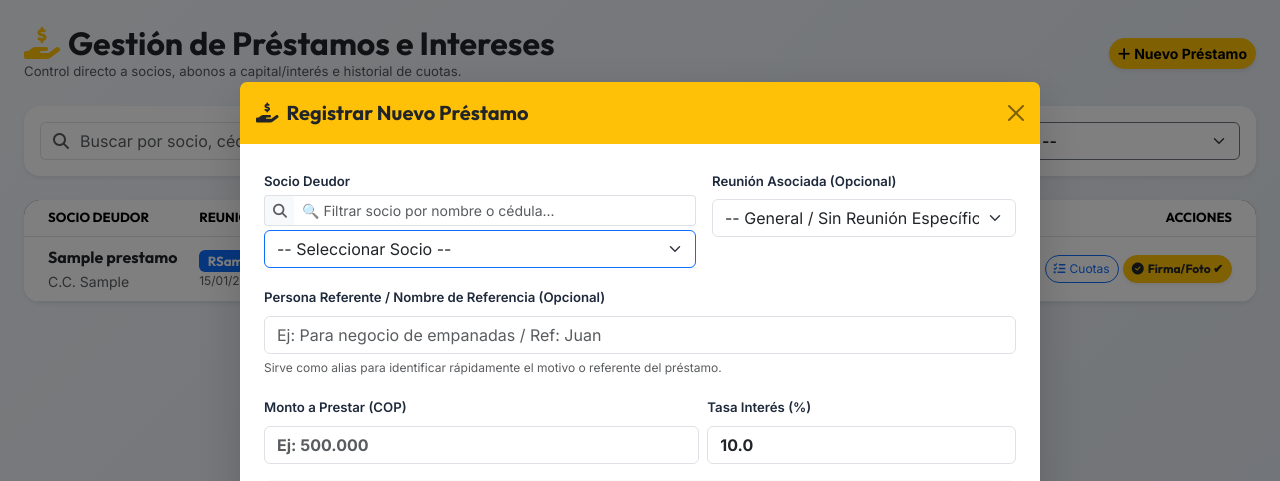
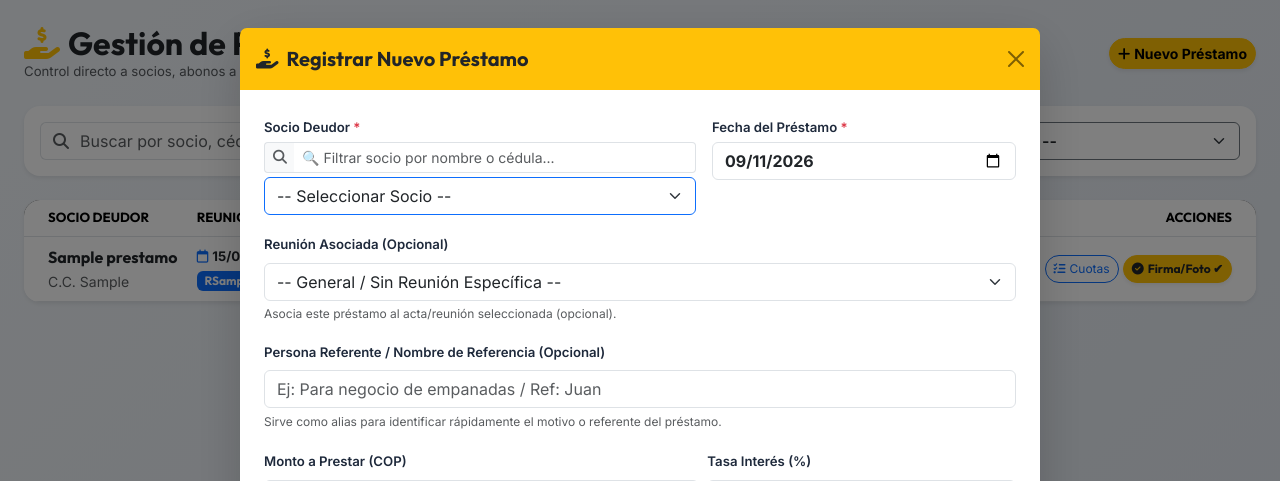
Before and after one commit to julioh99/infonatillera, a PHP site: template app/Views/admin/prestamos.php in a window 1280 px wide, after a click on "Nuevo Préstamo". Shown: the top 481 px of the page. Run offline with PHP 8.4, Linux system fonts and the light colour scheme; the template is opened without the code that fills it: most values are stand-ins (such as "Sample title", 1, 10 or a date in 2020); some libraries are stand-ins or nearby versions.

Commit message:
[Prestamos] Inclusión de fecha del préstamo independiente con migración de datos y campo obligatorio
- Adición de columna fecha_prestamo en natillera_prestamos y migración de préstamos existentes a la fecha de su reunión o creación.

- Inclusión de campo obligatorio fecha_prestamo con valor por defecto la fecha actual en modalNuevoPrestamo y modalEditarPrestamo.

- Actualización de controladores y modelos para recibir, guardar y visualizar la fecha del préstamo en la interfaz.

```diff
--- a/app/Controllers/PrestamoController.php
+++ b/app/Controllers/PrestamoController.php
@@ -54,11 +54,13 @@ class PrestamoController extends Controller {
         }
 
         $reunionId = !empty($_POST['reunion_id']) ? (int)$_POST['reunion_id'] : null;
+        $fechaPrestamo = !empty($_POST['fecha_prestamo']) ? trim($_POST['fecha_prestamo']) : date('Y-m-d');
 
         $prestamoModel = new Prestamo();
         $prestamoId = $prestamoModel->crearPrestamo([
             'socio_deudor_id' => $socioDeudorId,
             'reunion_id' => $reunionId,
+            'fecha_prestamo' => $fechaPrestamo,
             'nombre_referencia' => $nombreReferencia,
             'monto_prestado' => $monto,
             'tasa_interes_mensual' => $tasa,
@@ -139,17 +141,19 @@ class PrestamoController extends Controller {
         $monto = (float)str_replace('.', '', $_POST['monto_prestado'] ?? 0);
         $tasa = (float)($_POST['tasa_interes_mensual'] ?? 10.0);
         $nombreReferencia = trim($_POST['nombre_referencia'] ?? '');
+        $fechaPrestamo = !empty($_POST['fecha_prestamo']) ? trim($_POST['fecha_prestamo']) : date('Y-m-d');
         $estado = trim($_POST['estado'] ?? 'ACTIVO');
 
         if ($id <= 0 || $socioDeudorId <= 0 || $monto <= 0) {
             $_SESSION['error'] = "Datos de préstamo inválidos para actualizar.";
-            $this->redirect('/admin/prestamos');
+            $this->redirectConBusqueda();
         }
 
         $prestamoModel = new Prestamo();
         $ok = $prestamoModel->actualizarPrestamo($id, [
             'socio_deudor_id' => $socioDeudorId,
             'reunion_id' => $reunionId,
+            'fecha_prestamo' => $fechaPrestamo,
             'monto_prestado' => $monto,
             'tasa_interes_mensual' => $tasa,
             'nombre_referencia' => $nombreReferencia,
--- a/app/Views/admin/prestamos.php
+++ b/app/Views/admin/prestamos.php
@@ -77,11 +77,12 @@
                                 <small class="text-muted">C.C. <?= htmlspecialchars($p['deudor_cedula']) ?></small>
                             </td>
                             <td>
+                                <?php $fechaPDisplay = !empty($p['fecha_prestamo']) ? $p['fecha_prestamo'] : (!empty($p['fecha_reunion']) ? $p['fecha_reunion'] : date('Y-m-d', strtotime($p['fecha_inicio']))); ?>
+                                <div class="fw-bold text-dark fs-7"><i class="fa-regular fa-calendar me-1 text-primary"></i><?= date('d/m/Y', strtotime($fechaPDisplay)) ?></div>
                                 <?php if (!empty($p['numero_quincena'])): ?>
-                                    <span class="badge bg-primary font-outfit fs-7">R<?= $p['numero_quincena'] ?></span>
-                                    <small class="d-block text-muted fs-8"><?= date('d/m/Y', strtotime($p['fecha_reunion'])) ?></small>
+                                    <span class="badge bg-primary font-outfit fs-8 mt-1">R<?= $p['numero_quincena'] ?></span>
                                 <?php else: ?>
-                                    <span class="text-muted fs-8">General / Sin R</span>
+                                    <small class="text-muted fs-8 d-block mt-1">Sin Reunión</small>
                                 <?php endif; ?>
                             </td>
                             <td>
@@ -142,6 +143,7 @@
                                                 data-id="<?= $p['id'] ?>"
                                                 data-deudor-id="<?= $p['socio_deudor_id'] ?>"
                                                 data-reunion-id="<?= $p['reunion_id'] ?? '' ?>"
+                                                data-fecha-prestamo="<?= htmlspecialchars($fechaPDisplay) ?>"
                                                 data-monto="<?= $p['monto_prestado'] ?>"
                                                 data-tasa="<?= $p['tasa_interes_mensual'] ?>"
                                                 data-ref="<?= htmlspecialchars($refText) ?>"
@@ -174,7 +176,7 @@
                 <div class="modal-body p-4">
                     <div class="row g-3 mb-3">
                         <div class="col-12 col-md-7">
-                            <label for="socio_deudor_id" class="form-label fw-semibold fs-7 mb-1">Socio Deudor</label>
+                            <label for="socio_deudor_id" class="form-label fw-semibold fs-7 mb-1">Socio Deudor <span class="text-danger">*</span></label>
                             <div class="input-group input-group-sm mb-1">
                                 <span class="input-group-text bg-light border-end-0 text-muted"><i class="fa-solid fa-magnifying-glass"></i></span>
                                 <input type="text" id="buscarSocioDeudorInput" class="form-control border-start-0" placeholder="🔍 Filtrar socio por nombre o cédula...">
@@ -189,6 +191,12 @@
                             </select>
                         </div>
                         <div class="col-12 col-md-5">
+                            <label for="fecha_prestamo_nuevo" class="form-label fw-semibold fs-7 mb-1">Fecha del Préstamo <span class="text-danger">*</span></label>
+                            <input type="date" name="fecha_prestamo" id="fecha_prestamo_nuevo" class="form-control fw-bold" value="<?= date('Y-m-d') ?>" required>
+                        </div>
+                    </div>
+
+                    <div class="mb-3">
                         <label for="reunion_id_nuevo" class="form-label fw-semibold fs-7">Reunión Asociada (Opcional)</label>
                         <select name="reunion_id" id="reunion_id_nuevo" class="form-select">
                             <option value="">-- General / Sin Reunión Específica --</option>
@@ -199,7 +207,7 @@
                                 <option value="<?= $r['id'] ?>" <?= $isAct ?>>R<?= $r['numero_quincena'] ?> - <?= date('d/m/Y', strtotime($r['fecha_reunion'])) ?><?= $lblEstado ?></option>
                             <?php endforeach; ?>
                         </select>
-                        </div>
+                        <small class="text-muted fs-8 d-block mt-1">Asocia este préstamo al acta/reunión seleccionada (opcional).</small>
                     </div>
 
                     <div class="mb-3">
@@ -280,7 +288,12 @@
                         </select>
                     </div>
 
-                    <div class="mb-3">
+                    <div class="row g-2 mb-3">
+                        <div class="col-6">
+                            <label for="edit_fecha_prestamo" class="form-label fw-semibold fs-7">Fecha del Préstamo <span class="text-danger">*</span></label>
+                            <input type="date" name="fecha_prestamo" id="edit_fecha_prestamo" class="form-control fw-bold" required>
+                        </div>
+                        <div class="col-6">
                             <label for="edit_reunion_id" class="form-label fw-semibold fs-7">Reunión Asociada</label>
                             <select name="reunion_id" id="edit_reunion_id" class="form-select">
                                 <option value="">-- Sin Reunión Específica --</option>
@@ -288,6 +301,7 @@
                                     <option value="<?= $r['id'] ?>">R<?= $r['numero_quincena'] ?> - <?= date('d/m/Y', strtotime($r['fecha_reunion'])) ?></option>
                                 <?php endforeach; ?>
                             </select>
+                        </div>
                     </div>
 
                     <div class="mb-3">
@@ -592,6 +606,8 @@ document.addEventListener('DOMContentLoaded', () => {
             document.getElementById('edit_socio_deudor_id').value = btn.getAttribute('data-deudor-id');
             const editReunionEl = document.getElementById('edit_reunion_id');
             if (editReunionEl) editReunionEl.value = btn.getAttribute('data-reunion-id') || '';
+            const editFechaEl = document.getElementById('edit_fecha_prestamo');
+            if (editFechaEl) editFechaEl.value = btn.getAttribute('data-fecha-prestamo') || '<?= date('Y-m-d') ?>';
             document.getElementById('edit_monto_prestado').value = btn.getAttribute('data-monto');
             document.getElementById('edit_tasa_interes_mensual').value = btn.getAttribute('data-tasa');
             document.getElementById('edit_nombre_referencia').value = btn.getAttribute('data-ref') || '';
```
Also changed, not shown: app/Models/Prestamo.php (+9 -2 lines), config/database.php (+10 -0 lines). Lines whose indentation alone changed are shown as unchanged.
